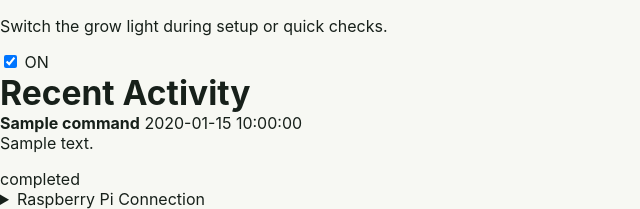
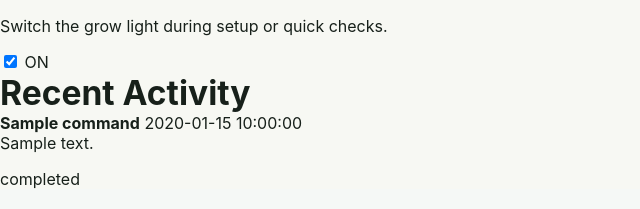
Before and after one commit to firedonkey/plantOS, a Flask app: template platform/app/web/templates/device_detail.html in a window 1280 px wide. Shown: the part 1957-2166 px from the top of the page, without its empty margins (0-640 px from the left). Run offline with Flask 3, Linux system fonts and the light colour scheme; the template is opened without the code that fills it: most values are stand-ins (such as "Sample title", 1, 10 or a date in 2020).

Commit message:
Hide Raspberry Pi connection details

```diff
--- a/platform/app/web/templates/device_detail.html
+++ b/platform/app/web/templates/device_detail.html
@@ -212,13 +212,6 @@
           {% endif %}
         </article>
       </section>
-
-      <details class="detail-section setup-details">
-        <summary>Raspberry Pi Connection</summary>
-        <p>Use these values from the Raspberry Pi platform client.</p>
-        <p><code>Device ID: {{ device.id }}</code></p>
-        <p><code>X-Device-Token: {{ device.api_token }}</code></p>
-      </details>
 
     </main>
     <script>
```
